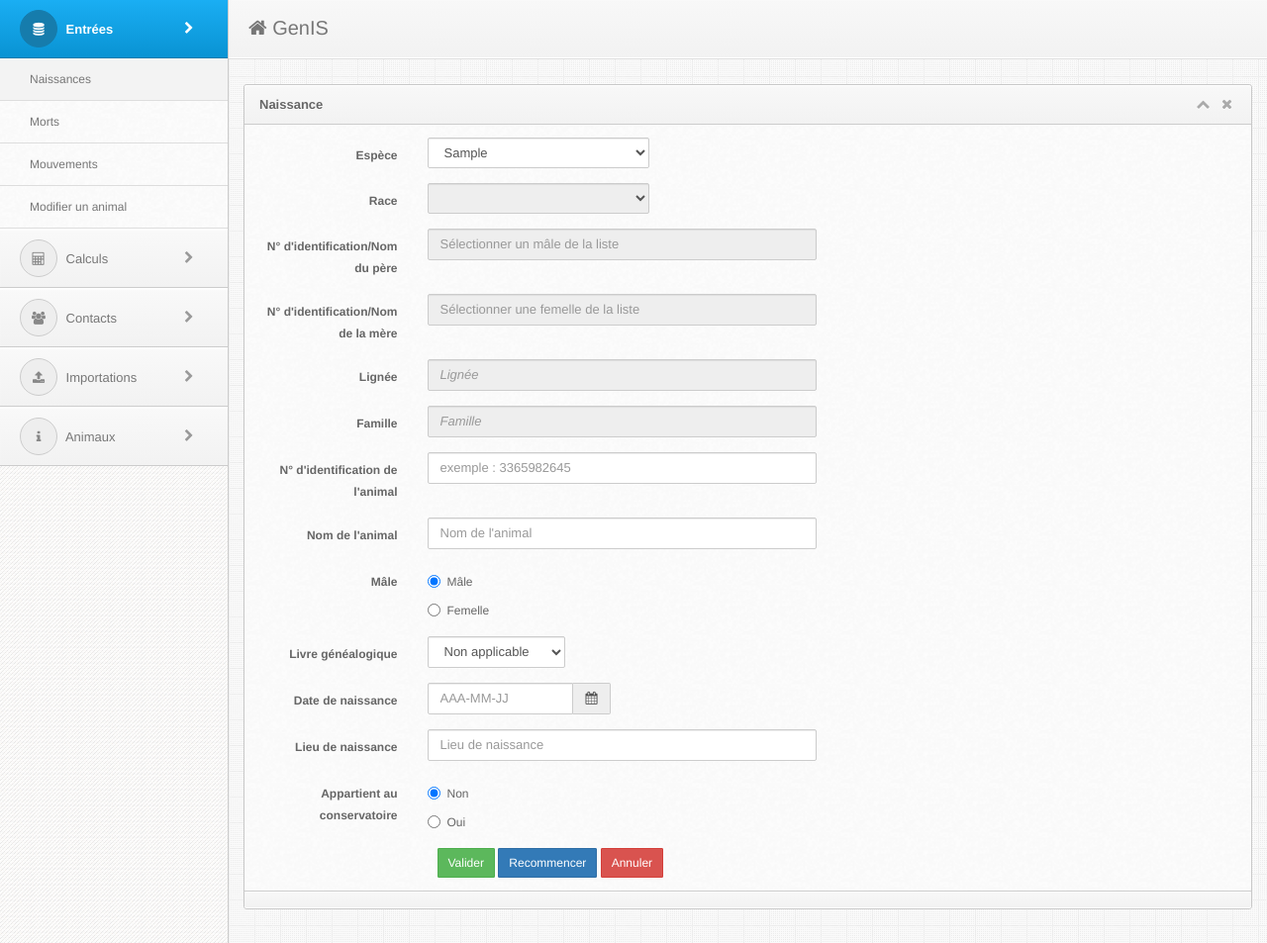
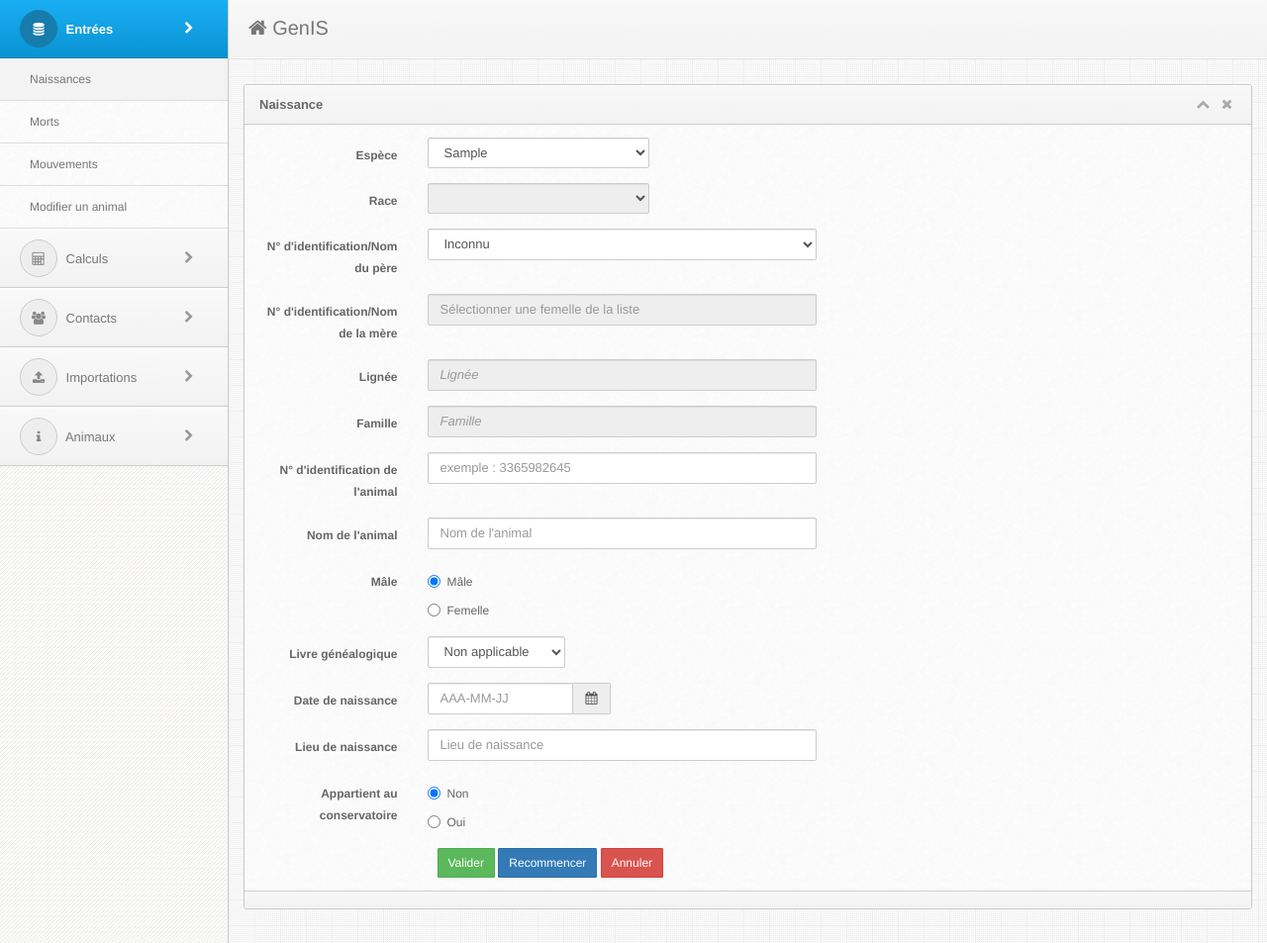
Before and after one commit to cvwill90/GenIS, a PHP site: page /Genis/entrees/naissances.php in a window 1280 px wide. Shown: the part 155-1108 px from the top of the page at 99% size. Run offline with PHP 8.4, Linux system fonts and the light colour scheme; the visitor is signed in with stand-in values (Sample User, id 1); tables that the repository leaves empty or names only in its code hold one stand-in row (values such as "Sample post"); data that the repository does not hold is empty.

Commit message:
Replace old father ID input field

```diff
--- a/entrees/naissances.php
+++ b/entrees/naissances.php
@@ -20,7 +20,7 @@
         <?php
         session_start();
 
-$_SESSION['current_page']='naiss';
+        $_SESSION['current_page'] = 'naiss';
 
         require BODY_START;
 
@@ -28,8 +28,7 @@ require BODY_START;
          * Starting connection to database
          */
 
-$con = pdo_connection(HOST_DB,DB_NAME,USER_DB,PW_DB);
-
+        $con = pdo_connection(HOST_DB, DB_NAME, USER_DB, PW_DB);
         ?>
 
         <div class="row">
@@ -60,17 +59,16 @@ $con = pdo_connection(HOST_DB,DB_NAME,USER_DB,PW_DB);
                                             <?php
                                             $sql_especes = "SELECT id_espece, lib_espece FROM espece ORDER BY lib_espece";
 
-                  $query = pdo_sql_query($con,$sql_especes);
+                                            $query = pdo_sql_query($con, $sql_especes);
 
                                             $array_code_espece = array();
                                             $array_label_espece = array();
-                  while ($result_especes = $query -> fetch()){
-                    array_push($array_code_espece,$result_especes[0]);
-                    array_push($array_label_espece,$result_especes[1]);
+                                            while ($result_especes = $query->fetch()) {
+                                                array_push($array_code_espece, $result_especes[0]);
+                                                array_push($array_label_espece, $result_especes[1]);
                                             }
 
-                  tableau_choix($array_code_espece,$array_label_espece,'espece',1,'onchange="fillup_race()" id="espece" required');
-
+                                            tableau_choix($array_code_espece, $array_label_espece, 'espece', 1, 'onchange="fillup_race()" id="espece" required');
                                             ?>
                                         </div>
                                     </div>
@@ -83,16 +81,25 @@ $con = pdo_connection(HOST_DB,DB_NAME,USER_DB,PW_DB);
                                     </div>
 
                                     <div class="form-group">
+                                        <label class="col-lg-2 control-label" for="state">N° d'identification/Nom du père</label>
+                                        <div class="col-lg-5">
+                                            <select class="js-example-basic-single form-control" name="state">
+                                                <option>Inconnu</option>
+                                            </select>
+                                        </div>
+                                    </div>
+                                    <!-- Hide legacy father input field
+                                    <div class="form-group">
                                         <label class="col-lg-2 control-label" for="fatherID">N° d'identification/Nom du père</label>
                                         <div class="col-lg-5">
-                <input class="form-control" placeholder="Sélectionner un mâle de la liste" type="text" name="fatherID" id="fatherID" onkeyup="triggerAutocompleteMale(event)" onblur="check_if_empty('fatherID','fatherId')" disabled>
+                                            <input class="form-control" placeholder="Sélectionner un mâle de la liste" type="text" name="fatherID" id="fatherID" onkeyup="triggerAutocompleteMale(event)" onblur="check_if_empty('fatherID', 'fatherId')" disabled>
                                         </div>
-            </div>
+                                    </div>-->
 
                                     <div class="form-group">
                                         <label class="col-lg-2 control-label" for="motherID">N° d'identification/Nom de la mère</label>
                                         <div class="col-lg-5">
-                <input class="form-control" placeholder="Sélectionner une femelle de la liste" type="text" name="motherID" id="motherID" onkeyup="triggerAutocompleteFemale(event)" onblur="check_if_empty('motherID','motherId')" disabled>
+                                            <input class="form-control" placeholder="Sélectionner une femelle de la liste" type="text" name="motherID" id="motherID" onkeyup="triggerAutocompleteFemale(event)" onblur="check_if_empty('motherID', 'motherId')" disabled>
                                         </div>
                                     </div>
 
@@ -209,11 +216,11 @@ $con = pdo_connection(HOST_DB,DB_NAME,USER_DB,PW_DB);
             </div>
         </div>
 
-<?php require BODY_END;?>
+<?php require BODY_END; ?>
 
         <!--Optional scripts start -->
         <script type="text/javascript">
-    $('#birthValid').on('click', function() {
+            $('#birthValid').on('click', function () {
                 $('#naissance').submit();
             });
         </script>
```
Lines whose indentation alone changed are shown as unchanged.
